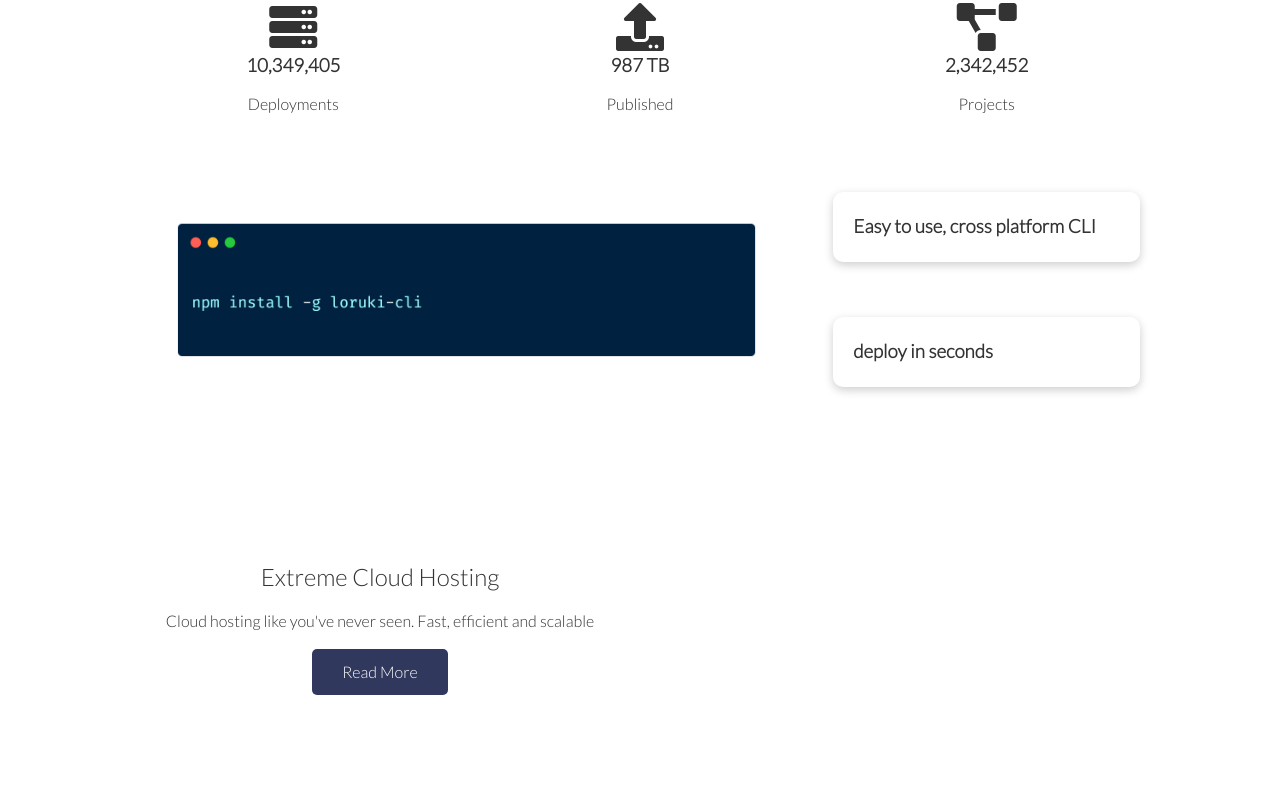
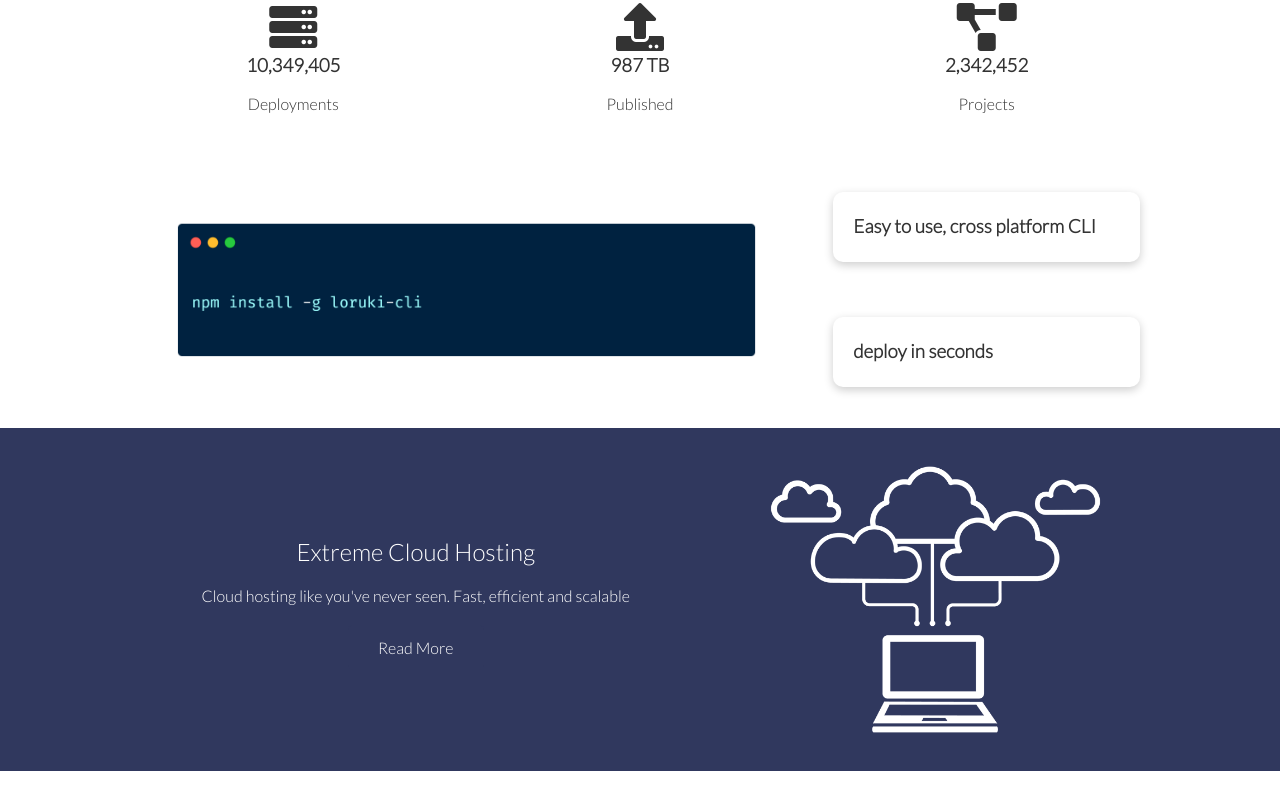
Before and after one commit to lockjohn/horiku, a plain HTML site: page index.html in a window 1280 px wide. Shown: the part 675-1485 px from the top of the page. Drawn offline with Linux system fonts and the light colour scheme.

Commit message:
Add color palette to root

```diff
--- a/css/style.css
+++ b/css/style.css
@@ -5,6 +5,10 @@
 :root {
     /* --primary-color: #047aed; */
     --primary-color: #30385e;
+    --secondary-color: #272e4d;
+    --dark-color: #161a2b;
+    --light-color: #c0c3ce;
+    --complementary-color: #5e5630;
 }
 
 * {
@@ -167,3 +171,9 @@ img {
      grid-column: 1 / span 2;
      grid-row: 1 / span 2;
 }
+
+/* Cloud */
+
+.cloud .grid {
+    grid-template-columns: 4fr 3fr;
+}
--- a/css/utilities.css
+++ b/css/utilities.css
@@ -31,6 +31,12 @@
 
 .btn:hover {
     transform: scale(0.98);
+}
+
+/* Backgrounds & colored buttons */
+.bg-primary, .btn-primary {
+    background-color: var(--primary-color);
+    color: white;
 }
 
 .text-center {
```
